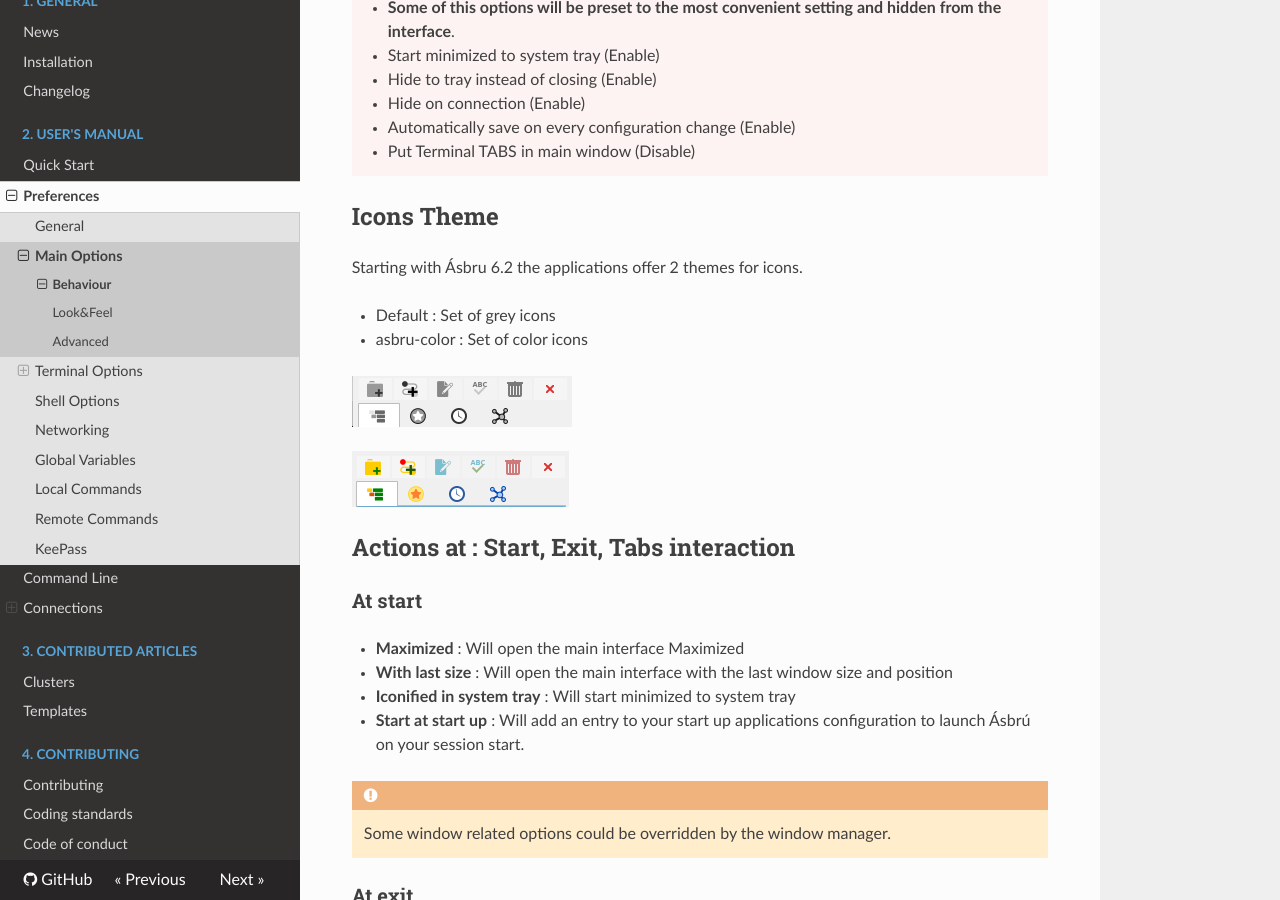
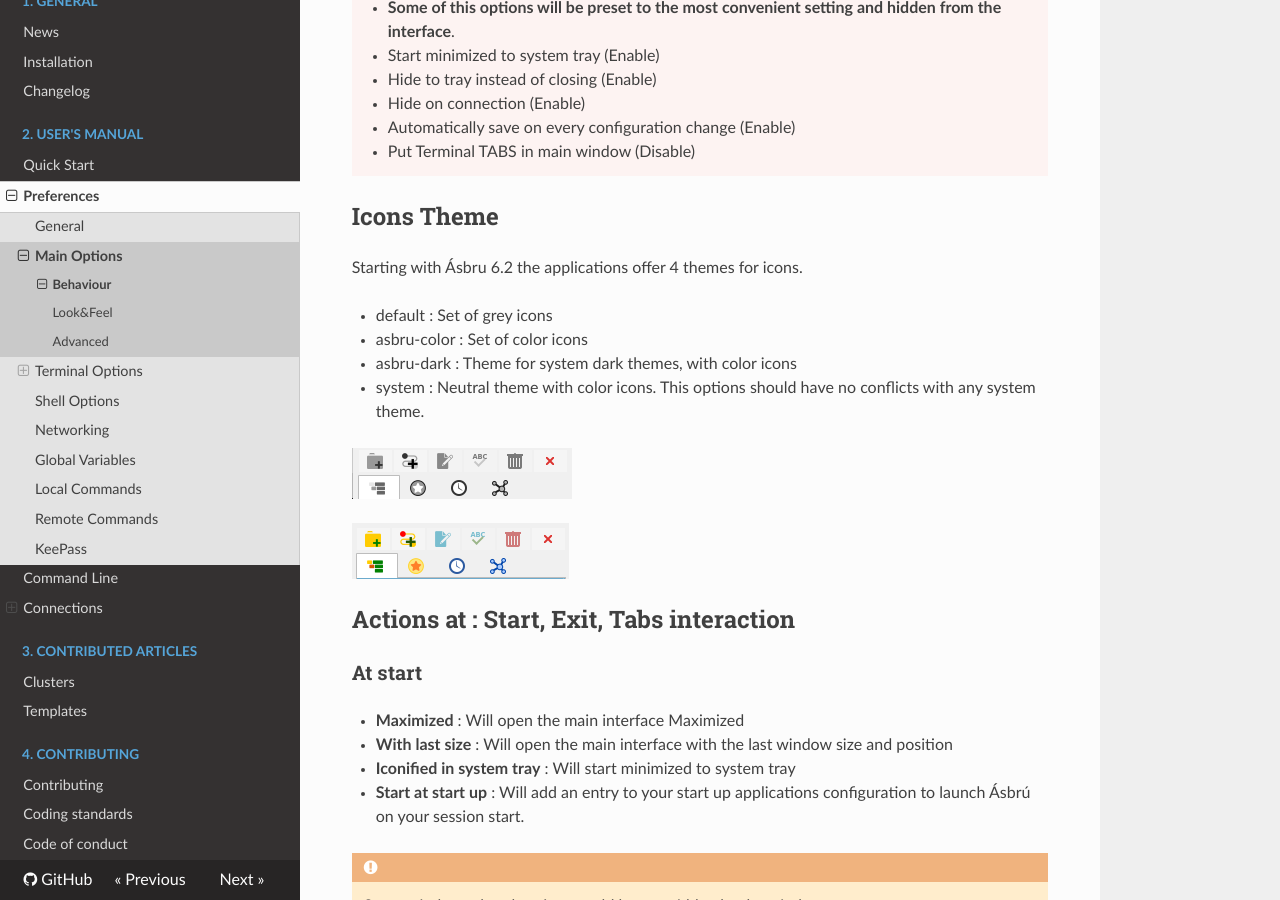
Before and after one commit to asbru-cm/asbru-cm, an MkDocs documentation site: the page built from doc/Manual/Preferences/MainOptions.md, in a window 1280 px wide and 900 px high, scrolled down 3379 px. Built offline with MkDocs 1.6.1, drawn with Linux system fonts in a browser that asks for light colours; nearby versions of some CDN libraries.

Commit message:
Update documentation for new themes

```diff
--- a/doc/Manual/Preferences/MainOptions.md
+++ b/doc/Manual/Preferences/MainOptions.md
@@ -58,10 +58,12 @@
 
 ## Icons Theme
 
-Starting with Ásbru 6.2 the applications offer 2 themes for icons.
+Starting with Ásbru 6.2 the applications offer 4 themes for icons.
 
-+ Default : Set of grey icons
++ default : Set of grey icons
 + asbru-color : Set of color icons
++ asbru-dark : Theme for system dark themes, with color icons
++ system : Neutral theme with color icons. This options should have no conflicts with any system theme.
 
 ![](images/pref6.png)
 
```
